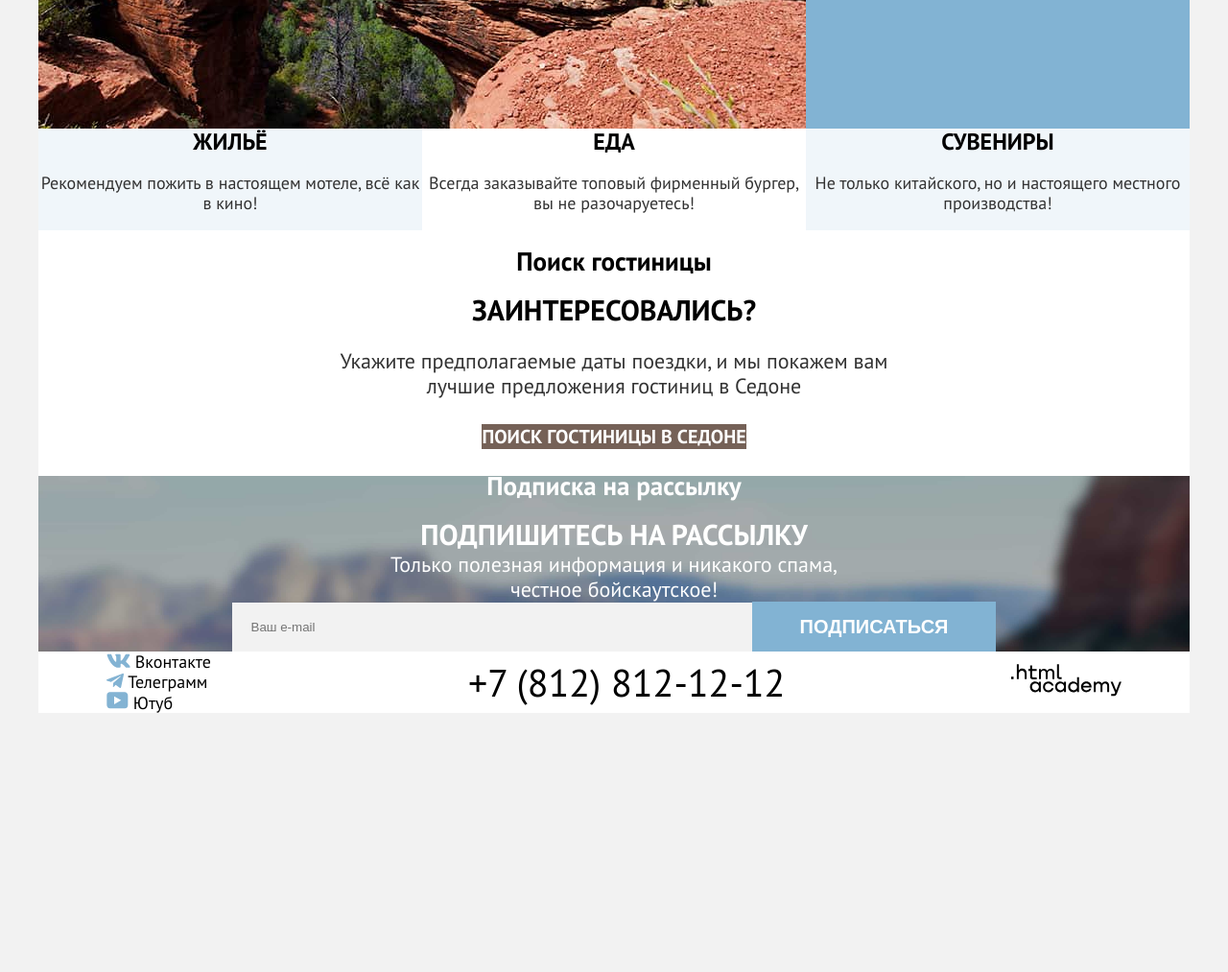
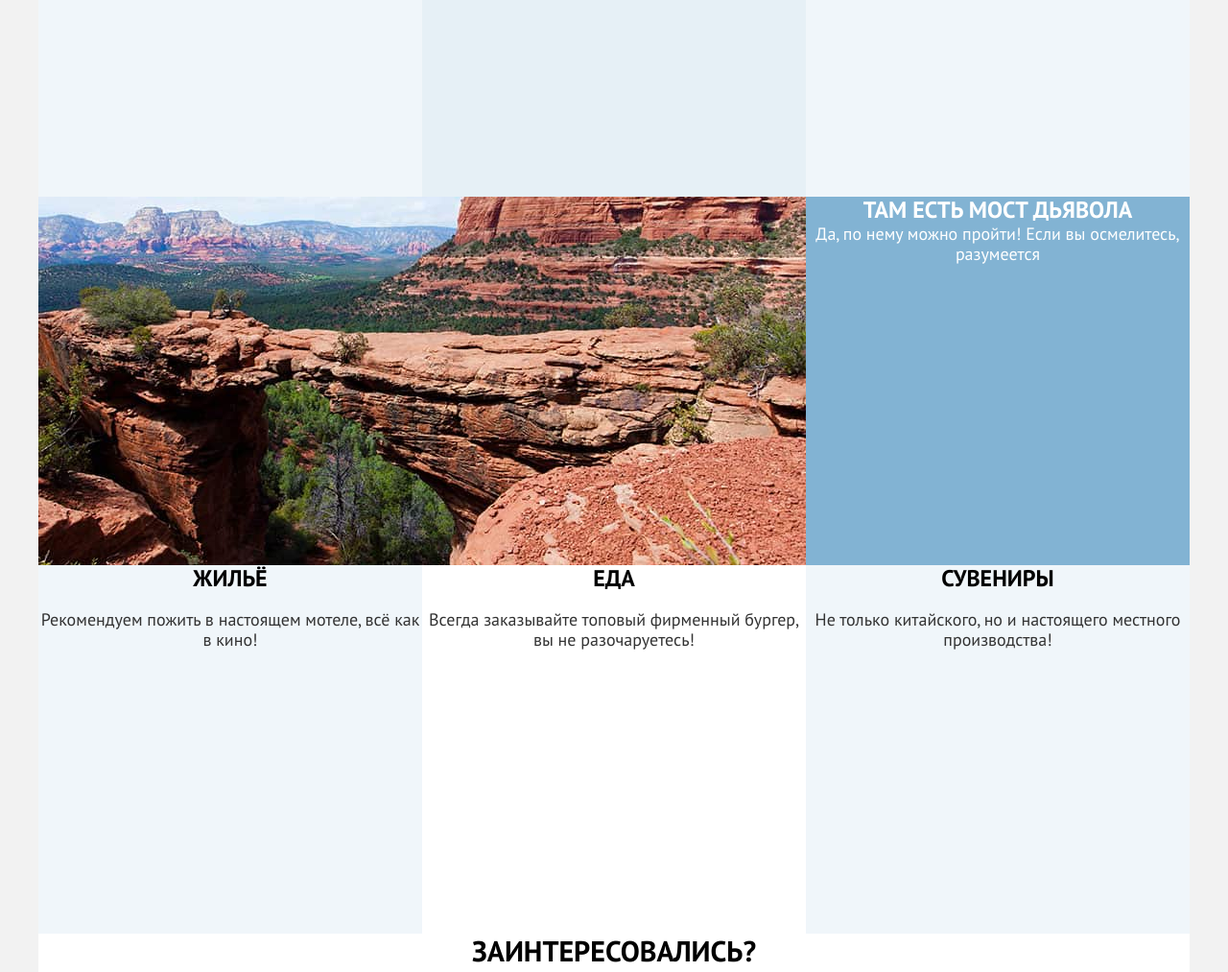
Before and after one commit to htmlacademy-htmlcss/2247311-sedona-35, a plain HTML site: page 4/index.html in a window 1280 px wide. Shown: the part 1420-2433 px from the top of the page at 96% size. Before the commit the page ends 2164 px from the top, so only its background shows below. Drawn offline with Linux system fonts and the light colour scheme.

Commit message:
:heavy_check_mark: Сборка #4

```diff
--- a/4/styles/styles.css
+++ b/4/styles/styles.css
@@ -30,6 +30,19 @@ body {
     font-weight: 400;
     background-color: #FFFFFF;
     color: #000;
+}
+
+.visually-hidden {
+    position: absolute;
+    width: 1px;
+    height: 1px;
+    margin: -1px;
+    border: 0;
+    padding: 0;
+    white-space: nowrap;
+    clip-path: inset(100%);
+    clip: rect(0 0 0 0);
+    overflow: hidden;
 }
 
 .all-list {
@@ -113,8 +126,13 @@ body {
     text-align: center;
 }
 
+.features-title {
+    min-height: 282px;
+}
+
 .features-item-text {
     width: 400px;
+    min-height: 384px;
 }
 
 .features-blue .features-item-wrap {
@@ -156,6 +174,7 @@ body {
 
 .advantages-item {
     width: 400px;
+    min-height: 384px;
 }
 
 .advantages {
@@ -185,6 +204,7 @@ body {
     text-align: center;
     max-width: 592px;
     margin: 0 auto;
+    min-height: 406px;
 }
 
 .hotel-search-link {
@@ -204,6 +224,7 @@ body {
     text-align: center;
     color: #FFFFFF;
     background-color: #82B3D3;
+    min-height: 414px;
 }
 
 .distribution-paragraph {
@@ -245,23 +266,23 @@ body {
 
 .footer {
     display: flex;
-    max-width: 1060px;
+    width: 1060px;
     margin: 0 auto;
     align-items: center;
+    justify-content: space-between;
+    min-height: 120px;
 }
 
 .footer-number {
     font-size: 40px;
     line-height: 40px;
     text-transform: uppercase;
-    margin-left: 235px;
     width: 331px;
     text-decoration: none;
     color: inherit;
 }
 
 .html-academy {
-    margin-left: 235px;
     text-decoration: none;
     color: inherit;
 }
@@ -281,6 +302,7 @@ body {
     background-repeat: no-repeat;
     color: #FFFFFF;
     background-color: #82B3D3;
+    min-height: 412px;
 }
 
 .first-screen-title {
@@ -288,11 +310,13 @@ body {
     font-size: 60px;
     line-height: 78px;
     margin-left: 70px;
+    margin-top: 0;
+    margin-bottom: 0;
 }
 
 .breadcrumbs {
     display: flex;
-    margin-left:70px;
+    margin-left: 70px;
     padding: 0;
 }
 
```
Also changed, not shown: 4/hotels.html (+2 -2 lines), 4/index.html (+6 -4 lines).
